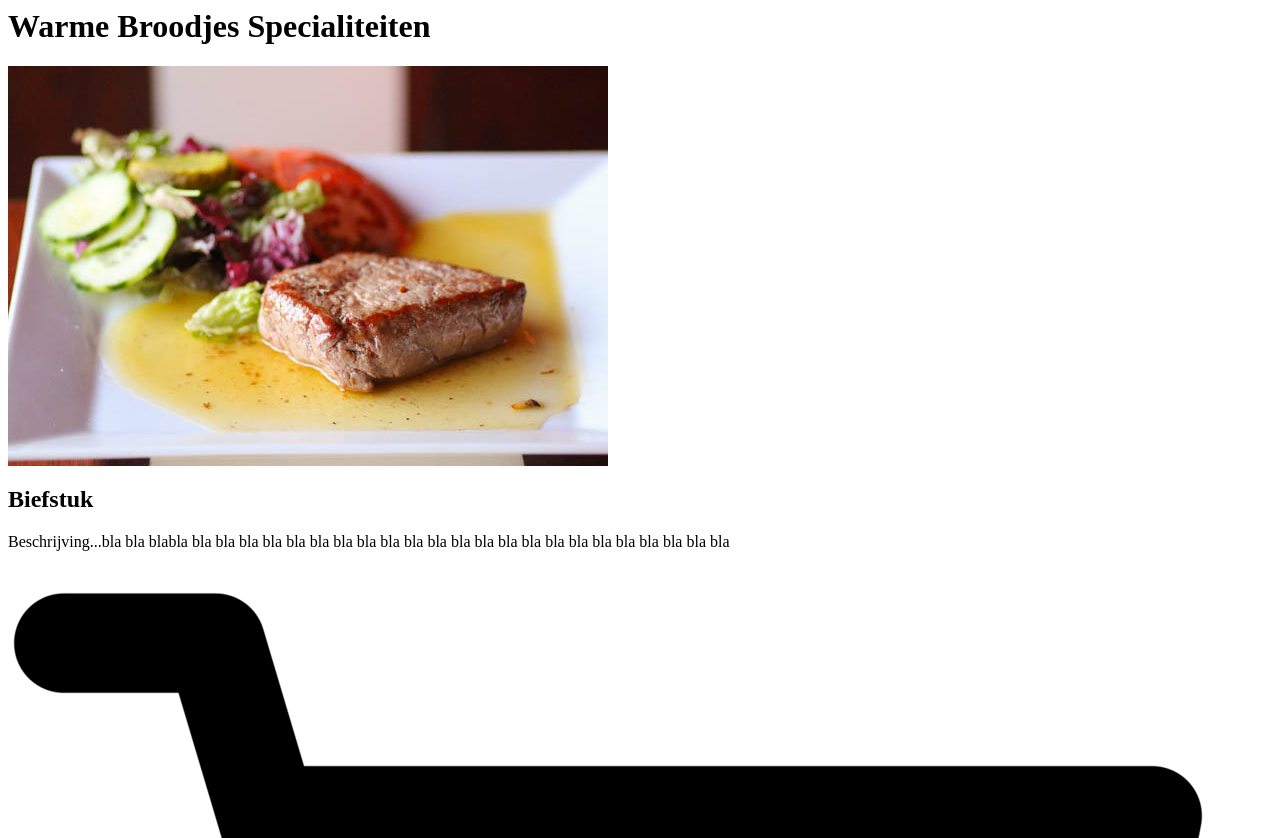
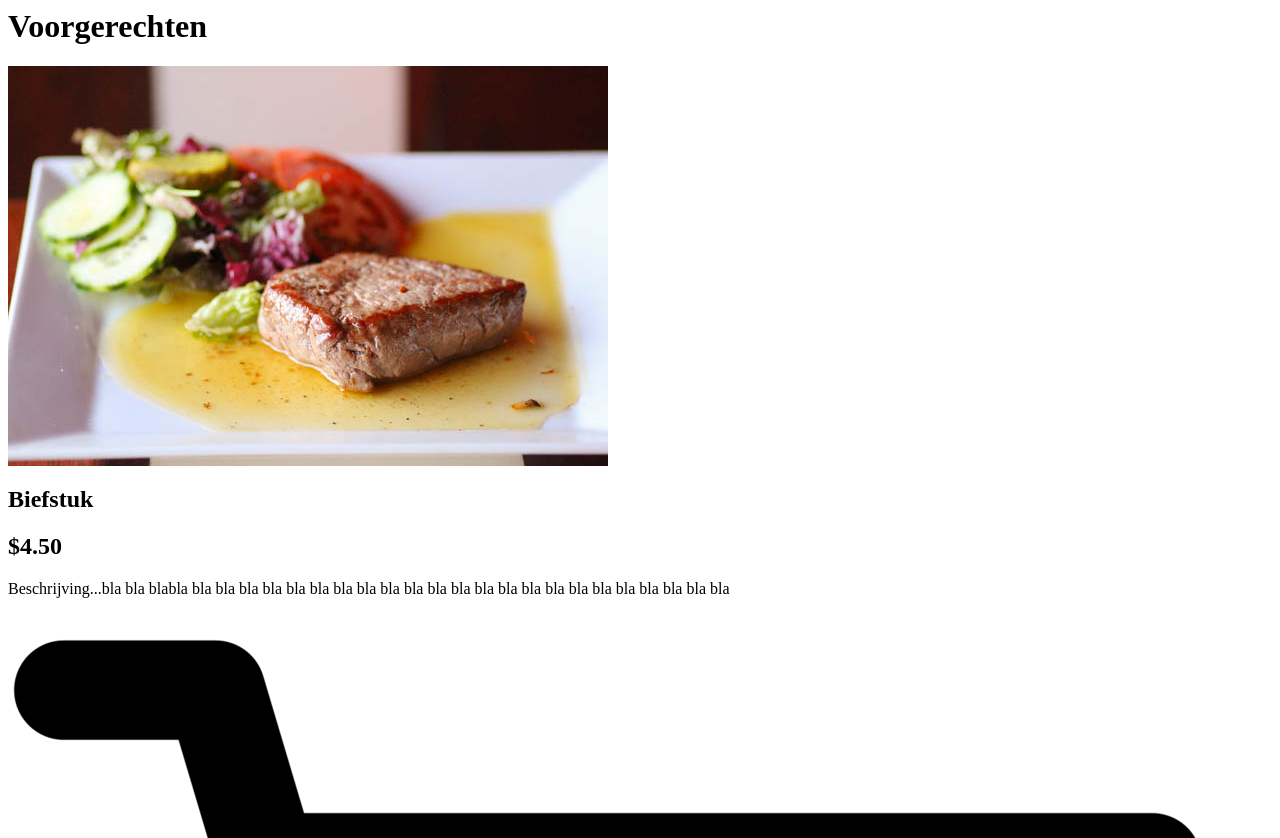
Before and after one commit to RowyDonker/Westpoort, a PHP site: page /view/WarmeBroodjesSpecial.php in a window 1280 px wide; the page is wider, and only the part inside the window is pictured. Shown: the top 838 px of that part. Run offline with PHP 8.4, Linux system fonts and the light colour scheme.

Commit message:
Nieuwe style

```diff
--- a/view/WarmeBroodjesSpecial.php
+++ b/view/WarmeBroodjesSpecial.php
@@ -1,11 +1,12 @@
 <body>
-<h1 class="TitelBestelPagina">Warme Broodjes Specialiteiten</h1>
+<h1 class="TitelBestelPagina">Voorgerechten</h1>
 
 <div class="FoodSelection">
     <img class="PlaatjeGerecht" src="Images/Etenmetnaam/biefstuk.jpg">
     <div class="CONTENT">
     <div class="GerechtTekst">
     <h2 class="GerechtNaam">Biefstuk</h2>
+    <h2 class="Prijs">$4.50</h2>
     <p class="Beschrijving">Beschrijving...bla bla blabla bla bla bla bla bla bla bla bla bla bla bla bla bla bla bla bla bla bla bla bla bla bla bla </p>
     </div>
      </div>
@@ -16,6 +17,7 @@
     <div class="CONTENT">
     <div class="GerechtTekst">
     <h2 class="GerechtNaam">Biefstuk</h2>
+    <h2 class="Prijs">$4.50</h2>
     <p class="Beschrijving">Beschrijving...bla bla blabla bla bla bla bla bla bla bla bla bla bla bla bla bla bla bla bla bla bla bla bla bla bla bla </p>
     </div>
      </div>
@@ -26,6 +28,7 @@
     <div class="CONTENT">
     <div class="GerechtTekst">
     <h2 class="GerechtNaam">Biefstuk</h2>
+    <h2 class="Prijs">$4.50</h2>
     <p class="Beschrijving">Beschrijving...bla bla blabla bla bla bla bla bla bla bla bla bla bla bla bla bla bla bla bla bla bla bla bla bla bla bla </p>
     </div>
      </div>
@@ -36,15 +39,7 @@
     <div class="CONTENT">
     <div class="GerechtTekst">
     <h2 class="GerechtNaam">Biefstuk</h2>
-    <p class="Beschrijving">Beschrijving...</p>
-    </div>
-     </div>
-    <div class="WinkelKar"><img class="BestelKar" src="Images/shopping_cart_PNG37.png"><img class="BestelKarVol" src="Images/VolleKar.png"><p class="BestelText">Bestellen</p></div>
-</div><div class="FoodSelection">
-    <img class="PlaatjeGerecht" src="Images/Etenmetnaam/biefstuk.jpg">
-    <div class="CONTENT">
-    <div class="GerechtTekst">
-    <h2 class="GerechtNaam">Biefstuk</h2>
+    <h2 class="Prijs">$4.50</h2>
     <p class="Beschrijving">Beschrijving...bla bla blabla bla bla bla bla bla bla bla bla bla bla bla bla bla bla bla bla bla bla bla bla bla bla bla </p>
     </div>
      </div>
@@ -54,6 +49,17 @@
     <div class="CONTENT">
     <div class="GerechtTekst">
     <h2 class="GerechtNaam">Biefstuk</h2>
+    <h2 class="Prijs">$4.50</h2>
+    <p class="Beschrijving">Beschrijving...bla bla blabla bla bla bla bla bla bla bla bla bla bla bla bla bla bla bla bla bla bla bla bla bla bla bla </p>
+    </div>
+     </div>
+    <div class="WinkelKar"><img class="BestelKar" src="Images/shopping_cart_PNG37.png"><img class="BestelKarVol" src="Images/VolleKar.png"><p class="BestelText">Bestellen</p></div>
+</div><div class="FoodSelection">
+    <img class="PlaatjeGerecht" src="Images/Etenmetnaam/biefstuk.jpg">
+    <div class="CONTENT">
+    <div class="GerechtTekst">
+    <h2 class="GerechtNaam">Biefstuk</h2>
+    <h2 class="Prijs">$4.50</h2>
     <p class="Beschrijving">Beschrijving...bla bla blabla bla bla bla bla bla bla bla bla bla bla bla bla bla bla bla bla bla bla bla bla bla bla bla </p>
     </div>
      </div>
```
Also changed, not shown: view/AmsterdamseBroodjes.php (+20 -3 lines), view/GezondeMaaltijdsalades.php (+7 -1 lines), view/Hoofdgerechten.php (+7 -1 lines), view/WarmeBroodjes.php (+7 -1 lines).
